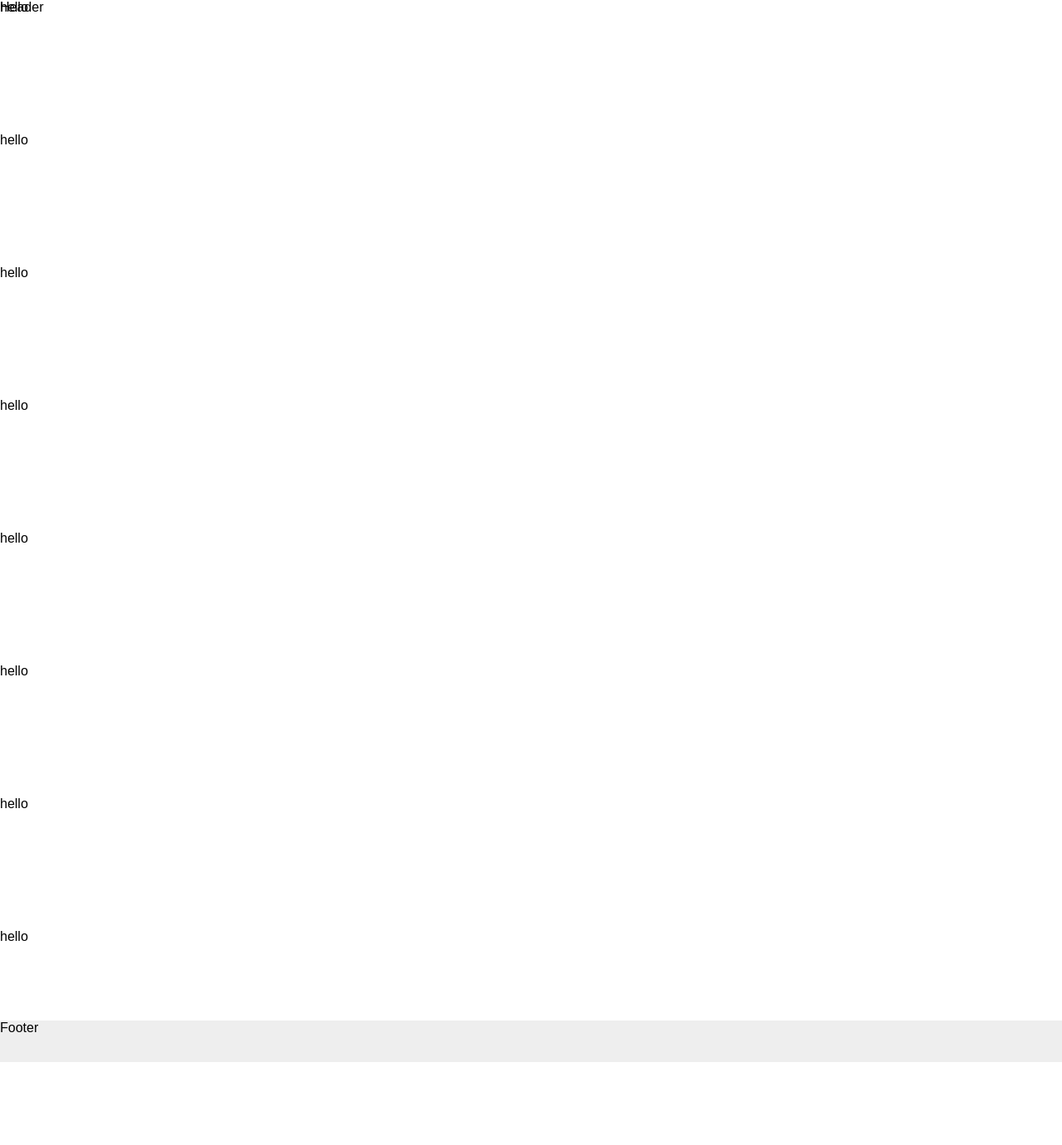
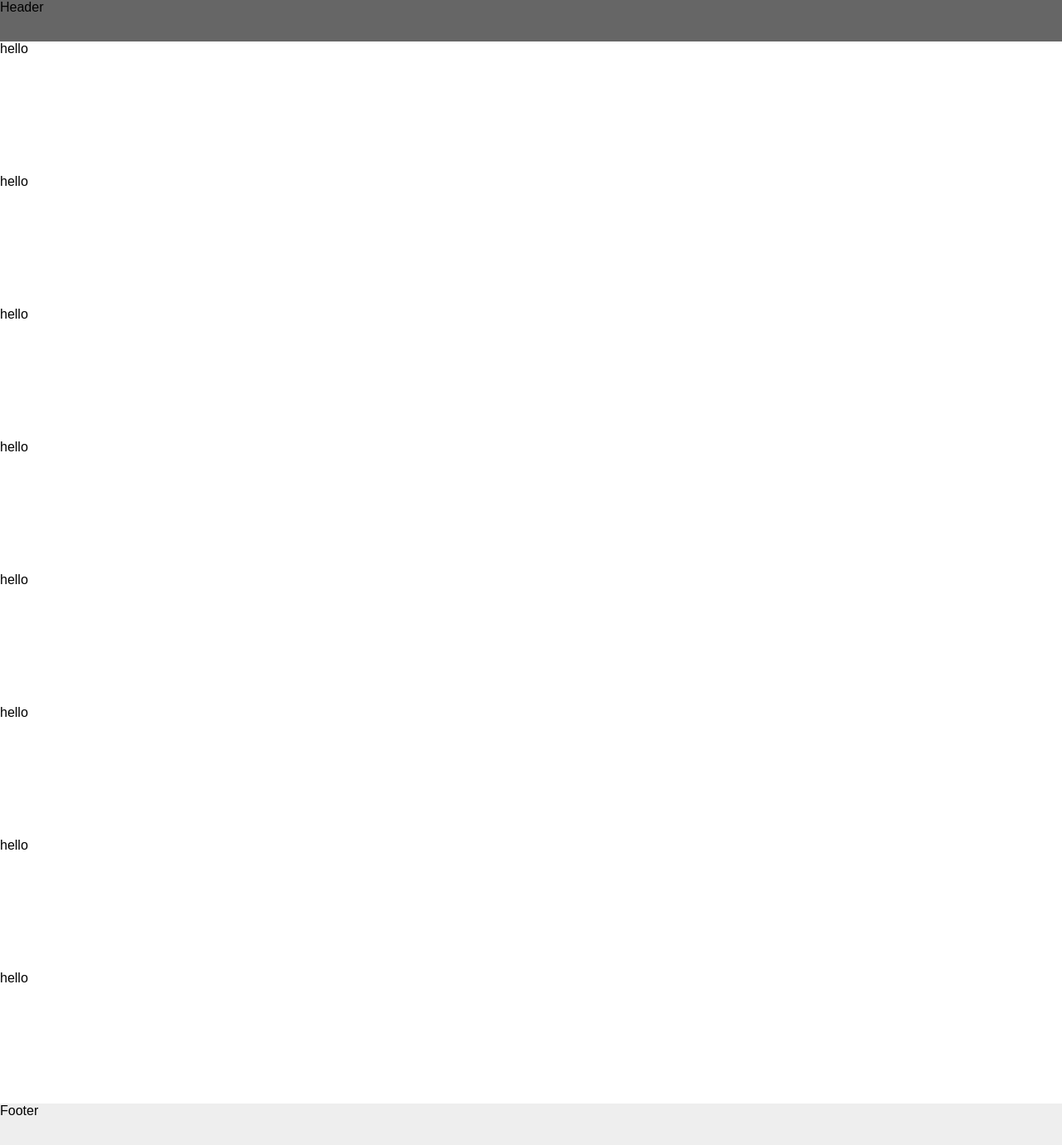
Before and after one commit to Gaohaoyang/pte, a React (Vite) app: page /#/ in a window 1280 px wide. Shown: the whole page at 83% size. Before the commit the page ends 1280 px from the top, so only its background shows below. Built offline with nearby package versions, Linux system fonts and the light colour scheme.

Commit message:
feat: 🎸 update style

```diff
--- a/src/components/Header/index.module.css
+++ b/src/components/Header/index.module.css
@@ -5,4 +5,5 @@
   z-index: 10;
   width: 100vw;
   height: 50px;
+  background-color: rgba(0, 0, 0, 0.6);
 }
--- a/src/pages/Layout/index.module.css
+++ b/src/pages/Layout/index.module.css
@@ -3,3 +3,9 @@
   min-height: 100vh;
   position: relative;
 }
+
+.container {
+  box-sizing: border-box;
+  padding-top: 50px;
+  padding-bottom: 50px;
+}
--- a/src/pages/Layout/index.tsx
+++ b/src/pages/Layout/index.tsx
@@ -5,30 +5,64 @@ const Layout = () => {
   return (
     <div className={styles.wrap}>
       <Header />
-      <div style={{
-        height: '20vh'
-      }}>hello</div>
-      <div style={{
-        height: '20vh'
-      }}>hello</div>
-      <div style={{
-        height: '20vh'
-      }}>hello</div>
-      <div style={{
-        height: '20vh'
-      }}>hello</div>
-      <div style={{
-        height: '20vh'
-      }}>hello</div>
-      <div style={{
-        height: '20vh'
-      }}>hello</div>
-      <div style={{
-        height: '20vh'
-      }}>hello</div>
-      <div style={{
-        height: '20vh'
-      }}>hello</div>
+      <div className={styles.container}>
+        <div
+          style={{
+            height: '20vh',
+          }}
+        >
+          hello
+        </div>
+        <div
+          style={{
+            height: '20vh',
+          }}
+        >
+          hello
+        </div>
+        <div
+          style={{
+            height: '20vh',
+          }}
+        >
+          hello
+        </div>
+        <div
+          style={{
+            height: '20vh',
+          }}
+        >
+          hello
+        </div>
+        <div
+          style={{
+            height: '20vh',
+          }}
+        >
+          hello
+        </div>
+        <div
+          style={{
+            height: '20vh',
+          }}
+        >
+          hello
+        </div>
+        <div
+          style={{
+            height: '20vh',
+          }}
+        >
+          hello
+        </div>
+        <div
+          style={{
+            height: '20vh',
+          }}
+        >
+          hello
+        </div>
+      </div>
       <Footer />
     </div>
   )
```
